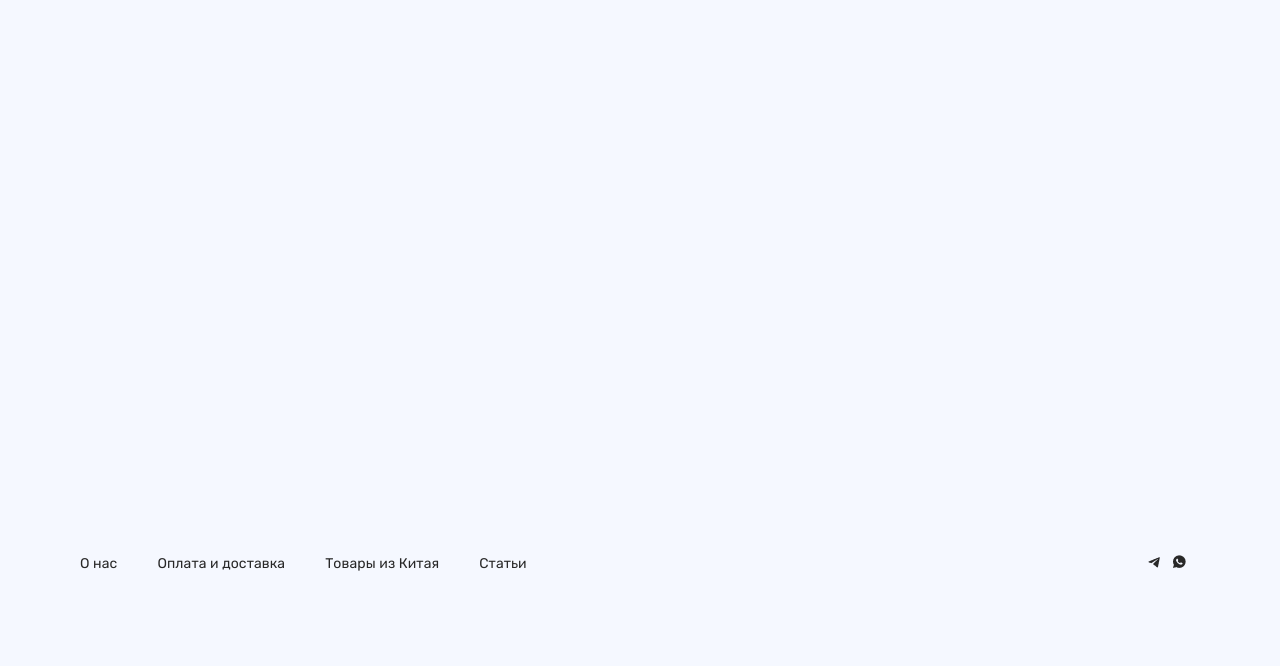
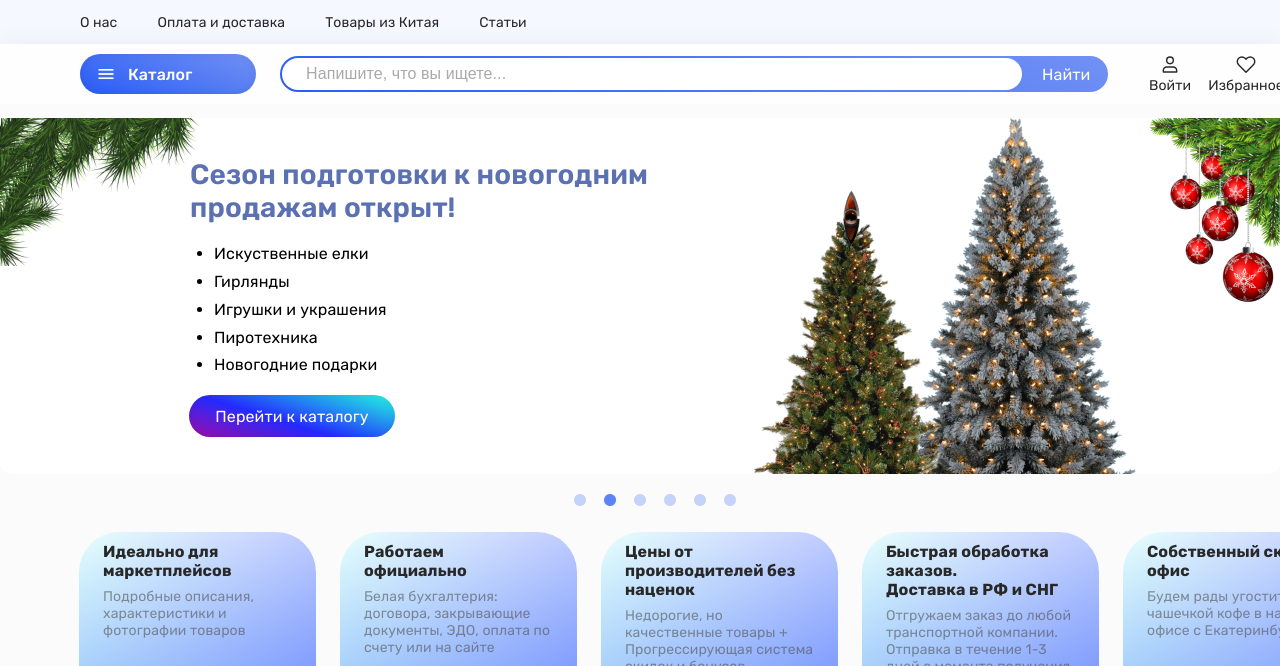
Before and after one commit to Viktor-Streltsov/test-prog, a plain HTML site: page index.html in a window 1280 px wide. Shown: the top 666 px of the page. Drawn offline with nearby package versions, Linux system fonts and the light colour scheme.

Commit message:
Update style.css

```diff
--- a/style.css
+++ b/style.css
@@ -36,7 +36,6 @@ a {
 
 .wrapper {
     width: 100%;
-    aspect-ratio: 1 / 1;
     background: #FBFBFB;
 }
 
@@ -48,13 +47,11 @@ a {
 
 .head {
     width: 100%;
-    aspect-ratio: 1 / 1;
     background: var(--primary-light);
 }
 
 .content_head {
-    max-width: 1271px;
-    aspect-ratio: 1 / 1;
+    width: 1271px;
     padding: 8px 89px 8px 80px;
     margin: 0 auto;
     display: flex;
@@ -96,15 +93,13 @@ a {
 /* Регистрация и поиск с кнопкой каталога */
 
 .search_register {
-    max-width: 100%;
-    aspect-ratio: 1 / 1;
+    width: 100%;
     background: rgba(255, 255, 255, 0.80);
     box-shadow: 0px 0px 24px 0px rgba(0, 0, 0, 0.06);
 }
 
 .content_regist {
-    max-width: 1280px;
-    aspect-ratio: 1 / 1;
+    width: 1280px;
     padding: 10px 80px;
     margin: 0 auto;
 }
```
